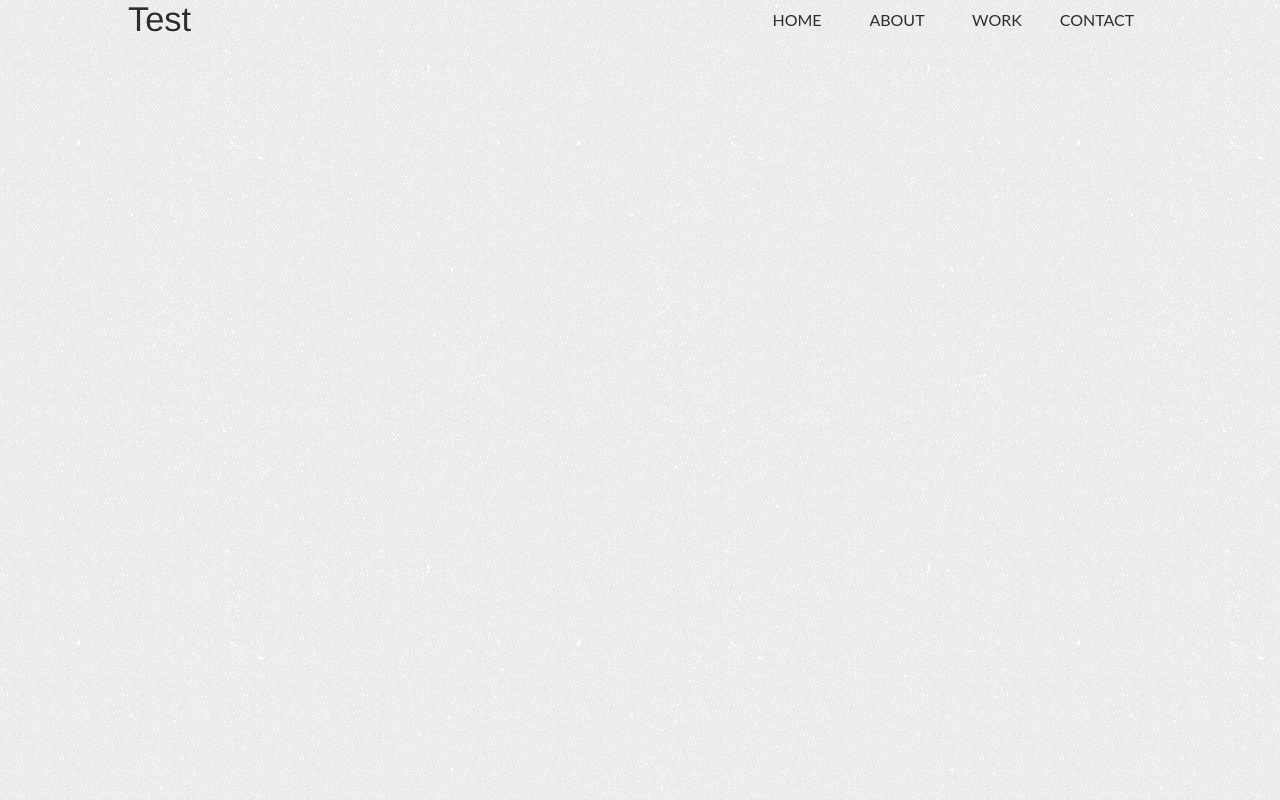
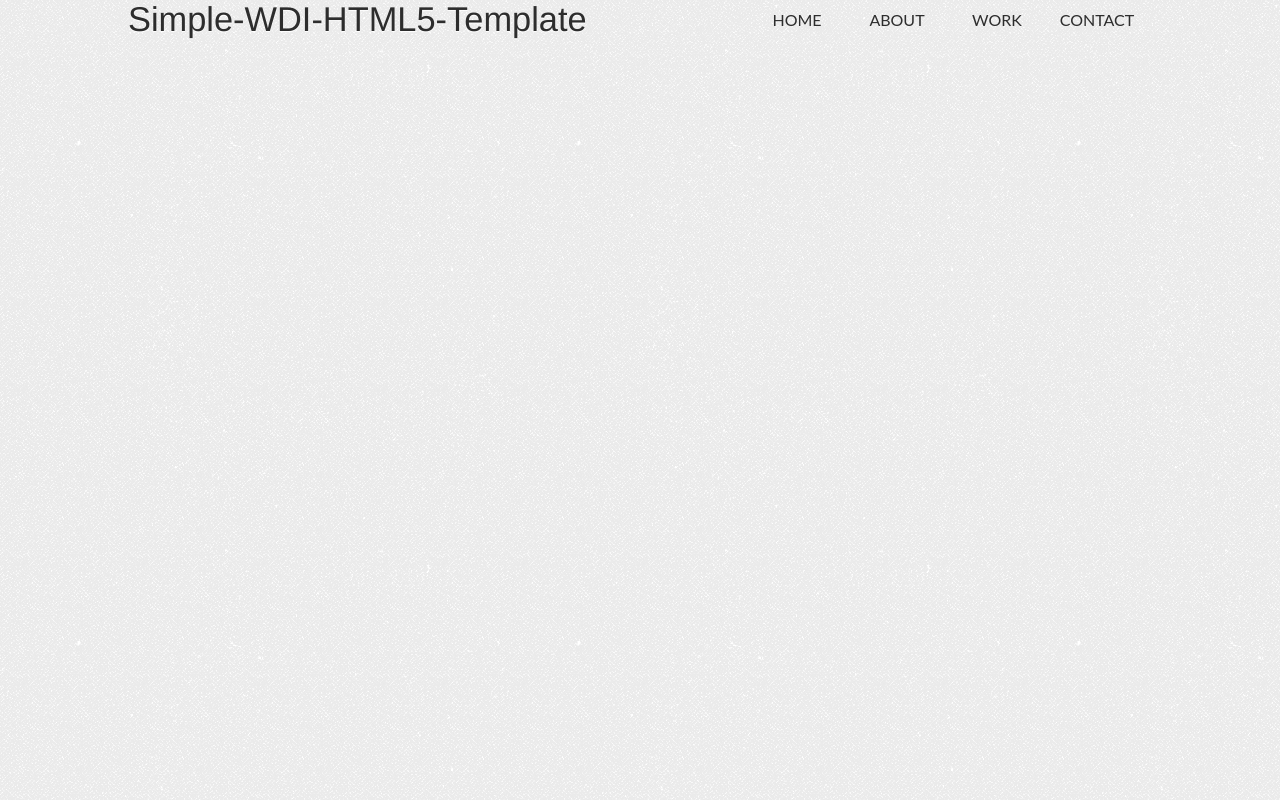
Before and after one commit to leotumwattana/simple-wdi-html5-boilerplate, a plain HTML site: page index.html in a window 1280 px wide. Drawn offline with Linux system fonts and the light colour scheme.

Commit message:
updates sample h1 from "test" to "Simple-WDI-HTML5-Template"

```diff
--- a/index.html
+++ b/index.html
@@ -9,7 +9,7 @@
   </head>
   <body>
     <div class="wrapper">
-      <h1 id="logotitle">Test</h1>
+      <h1 id="logotitle">Simple-WDI-HTML5-Template</h1>
       <nav>
         <ul>
           <li><a href="index.html">HOME</a></li>
```
